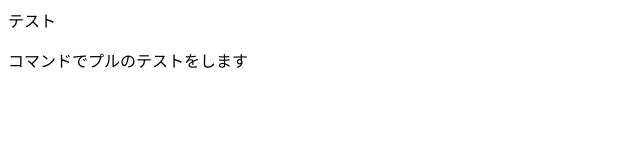
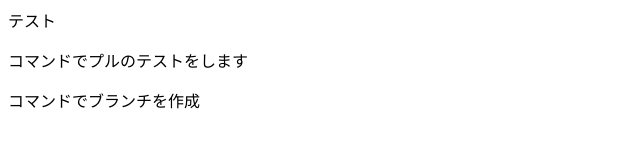
Before and after one commit to AH128910/git-test-command, a plain HTML site: page index.html in a window 1280 px wide. Shown: the whole page, without its empty margins (0-640 px from the left). Drawn offline with Linux system fonts and the light colour scheme.

Commit message:
ブランチコマンドでコミット

```diff
--- a/index.html
+++ b/index.html
@@ -1,2 +1,3 @@
 <p>テスト</p>
 <p>コマンドでプルのテストをします</p>
+<p>コマンドでブランチを作成</p>
```
